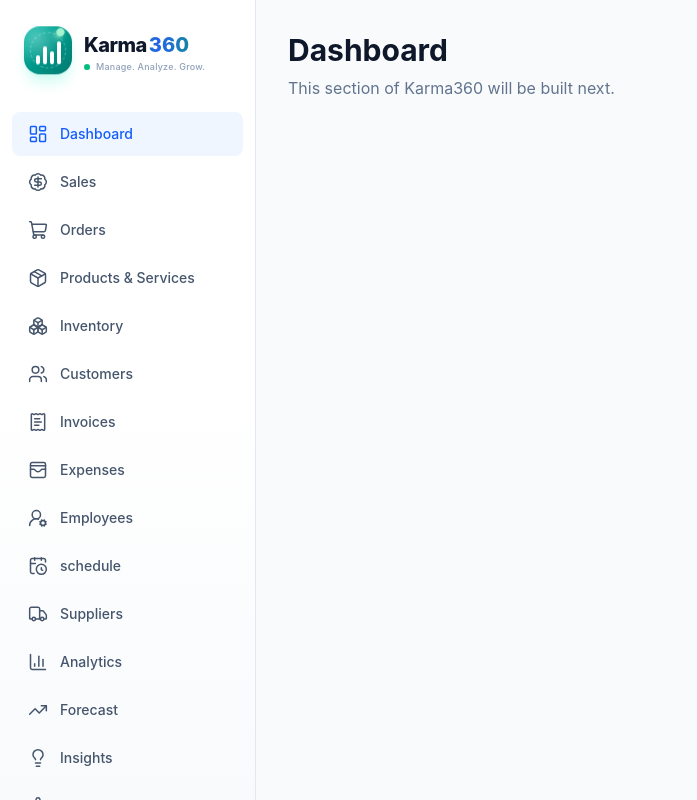
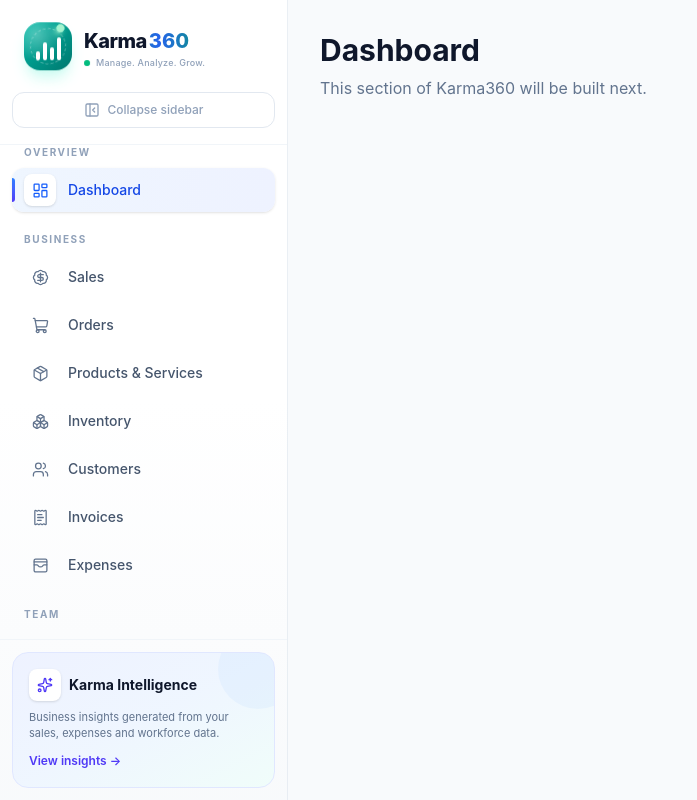
Before and after one commit to Yassine-Elamri34/Karma360, a React app in the folder frontend/: page /dashboard in a window 1280 px wide. Shown: the whole page, without its empty margins (0-697 px from the left). Built offline with nearby package versions, Linux system fonts and the light colour scheme; the HTML template or start-up script is replaced by a standard one.

Commit message:
tailwind rotation

```diff
--- a/frontend/src/components/Sidebar.jsx
+++ b/frontend/src/components/Sidebar.jsx
@@ -1,5 +1,6 @@
+import { useState } from "react";
 import { NavLink } from "react-router-dom";
-import Logo from "./Logo.jsx";
+
 import {
   LayoutDashboard,
   BadgeDollarSign,
@@ -16,15 +17,32 @@
   TrendingUp,
   Lightbulb,
   Settings,
+  PanelLeftClose,
+  PanelLeftOpen,
+  Plus,
+  Sparkles,
 } from "lucide-react";
 
+import Logo from "./Logo.jsx";
+
 function Sidebar() {
-  const menuItems = [
+  const [collapsed, setCollapsed] = useState(false);
+
+  const sections = [
+    {
+      title: "Overview",
+      items: [
         {
           name: "Dashboard",
           icon: LayoutDashboard,
           path: "/dashboard",
         },
+      ],
+    },
+
+    {
+      title: "Business",
+      items: [
         {
           name: "Sales",
           icon: BadgeDollarSign,
@@ -60,16 +78,28 @@
           icon: WalletCards,
           path: "/expenses",
         },
+      ],
+    },
+
+    {
+      title: "Team",
+      items: [
         {
           name: "Employees",
           icon: UserRoundCog,
           path: "/employees",
         },
         {
-      name: "schedule",
+          name: "Schedule",
           icon: CalendarClock,
           path: "/schedule",
         },
+      ],
+    },
+
+    {
+      title: "Intelligence",
+      items: [
         {
           name: "Suppliers",
           icon: Truck,
@@ -89,55 +119,235 @@
           name: "Insights",
           icon: Lightbulb,
           path: "/insights",
+          special: true,
         },
+      ],
+    },
+
+    {
+      title: "System",
+      items: [
         {
           name: "Settings",
           icon: Settings,
           path: "/settings",
         },
+      ],
+    },
   ];
 
   return (
-    <aside className="sticky top-0 h-screen w-64 flex-shrink-0
-    overflow-y-auto border-r border-slate-200
+    <aside
+      className={`
+        sticky top-0 h-screen flex-shrink-0
+        border-r border-slate-200/70
         bg-gradient-to-b from-white via-white to-slate-50
-    px-3 py-5">
+        transition-all duration-300
+        ${collapsed ? "w-20" : "w-72"}
+      `}
+    >
+      <div className="flex h-full flex-col">
 
-      {/* Logo */}
-     <div className="mb-7">
+        {/* TOP */}
+        <div className="border-b border-slate-100 px-3 pb-4 pt-4">
+
+          {!collapsed ? (
             <Logo />
+          ) : (
+            <NavLink
+              to="/dashboard"
+              className="mx-auto flex h-11 w-11 items-center justify-center rounded-2xl bg-gradient-to-br from-teal-500 to-teal-700 text-white shadow-lg shadow-teal-100"
+            >
+              <BarChart3 size={22} />
+            </NavLink>
+          )}
+
+          {/* Collapse */}
+          <button
+            onClick={() => setCollapsed(!collapsed)}
+            className={`
+              mt-3 flex h-9 items-center justify-center
+              rounded-xl border border-slate-200
+              bg-white text-slate-400
+              transition
+              hover:border-slate-300
+              hover:bg-slate-50
+              hover:text-slate-700
+              ${collapsed ? "mx-auto w-11" : "w-full"}
+            `}
+          >
+            {collapsed ? (
+              <PanelLeftOpen size={17} />
+            ) : (
+              <>
+                <PanelLeftClose size={16} />
+                <span className="ml-2 text-xs font-medium">
+                  Collapse sidebar
+                </span>
+              </>
+            )}
+          </button>
+
         </div>
 
-      {/* Navigation */}
-      <nav className="flex flex-col gap-1">
-        {menuItems.map((item) => {
+
+
+        {/* NAVIGATION */}
+        <div className="flex-1 overflow-y-auto px-3 pb-4">
+
+          {sections.map((section) => (
+            <div
+              key={section.title}
+              className="mb-5"
+            >
+
+              {!collapsed && (
+                <p className="mb-2 px-3 text-[10px] font-bold uppercase tracking-[0.16em] text-slate-400">
+                  {section.title}
+                </p>
+              )}
+
+              <div className="space-y-1">
+
+                {section.items.map((item) => {
                   const Icon = item.icon;
 
                   return (
                     <NavLink
                       key={item.name}
                       to={item.path}
+                      title={
+                        collapsed
+                          ? item.name
+                          : undefined
+                      }
                       className={({ isActive }) =>
   `
-                flex min-h-11 w-full items-center gap-3 rounded-lg px-4
-                py-3 text-sm font-medium transition-all duration-200
+  group relative flex min-h-11
+  items-center rounded-xl
+  transition-all duration-200
+  hover:scale-[1.025]
+
+  ${
+    collapsed
+      ? "justify-center px-2"
+      : "gap-3 px-3"
+  }
+
   ${
     isActive
-                    ? "bg-blue-50 text-blue-600"
-                    : "text-slate-600 hover:bg-slate-50 hover:text-blue-600"
+      ? "bg-gradient-to-r from-blue-50 to-indigo-50 text-blue-700 shadow-sm"
+      : "text-slate-600 hover:bg-white hover:text-slate-900 hover:shadow-sm"
   }
   `
 }
                     >
-              <Icon size={20} strokeWidth={1.8} />
+                      {({ isActive }) => (
+                        <>
+                          {/* active rail */}
+                          {isActive && (
+                            <span className="absolute left-0 h-6 w-[3px] rounded-r-full bg-gradient-to-b from-blue-500 to-indigo-600" />
+                          )}
 
-              <span>
+                          {/* icon */}
+                          <div
+                            className={`
+                              flex h-8 w-8 flex-shrink-0
+                              items-center justify-center
+                              rounded-lg
+                              transition-all duration-200
+
+                              ${
+                                isActive
+                                  ? "bg-white text-blue-600 shadow-sm"
+                                  : "text-slate-500 group-hover:bg-slate-100 group-hover:text-blue-600"
+                              }
+                            `}
+                          >
+                            <Icon
+                              size={17}
+                              strokeWidth={1.8}
+                            />
+                          </div>
+
+                          {!collapsed && (
+                            <>
+                              <span className="flex-1 text-sm font-medium">
                                 {item.name}
                               </span>
+
+                              {item.special && (
+                                <span className="flex items-center gap-1 rounded-full bg-violet-50 px-2 py-1 text-[9px] font-bold text-violet-600">
+                                  <Sparkles size={10} />
+                                  SMART
+                                </span>
+                              )}
+                            </>
+                          )}
+                        </>
+                      )}
                     </NavLink>
                   );
                 })}
-      </nav>
+
+              </div>
+
+            </div>
+          ))}
+
+        </div>
+
+        {/* BOTTOM */}
+        {!collapsed && (
+          <div className="border-t border-slate-100 p-3">
+
+            <div
+              className="
+                relative overflow-hidden
+                rounded-2xl
+                border border-indigo-100
+                bg-gradient-to-br
+                from-indigo-50
+                via-blue-50
+                to-teal-50
+                p-4
+              "
+            >
+              <div className="absolute -right-6 -top-6 h-20 w-20 rounded-full bg-blue-200/20" />
+
+              <div className="relative">
+
+                <div className="mb-2 flex items-center gap-2">
+
+                  <div className="flex h-8 w-8 items-center justify-center rounded-lg bg-white text-indigo-600 shadow-sm">
+                    <Sparkles size={16} />
+                  </div>
+
+                  <p className="text-sm font-bold text-slate-900">
+                    Karma Intelligence
+                  </p>
+
+                </div>
+
+                <p className="text-[11px] leading-4 text-slate-500">
+                  Business insights generated from your
+                  sales, expenses and workforce data.
+                </p>
+
+                <NavLink
+                  to="/insights"
+                  className="mt-3 inline-flex text-xs font-semibold text-indigo-600 hover:text-indigo-800"
+                >
+                  View insights →
+                </NavLink>
+
+              </div>
+            </div>
+
+          </div>
+        )}
+
+      </div>
     </aside>
   );
 }
```
Lines whose indentation alone changed are shown as unchanged.
